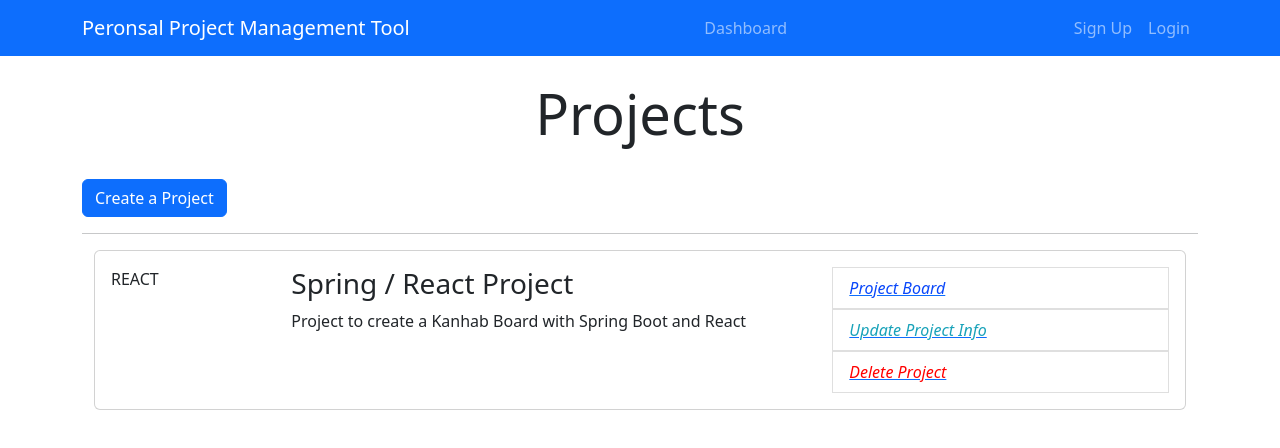
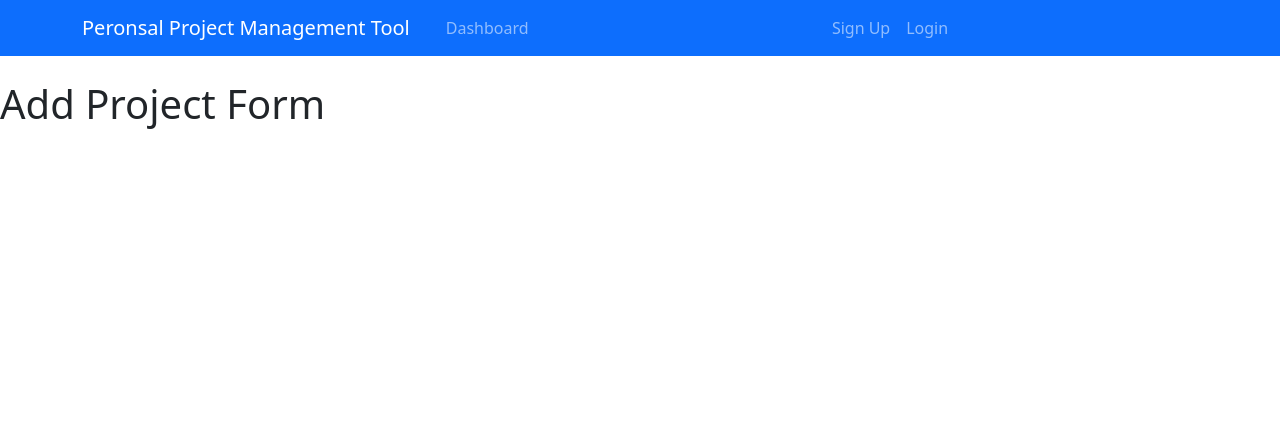
Before and after one commit to ShangchenHsieh/personal-project-management-tool, a React (Create React App) app in the folder ppmtool-react-client/: page /addProject in a window 1280 px wide. Shown: the top 448 px of the page. Built offline with nearby package versions, Linux system fonts and the light colour scheme.

Commit message:
set up dashboard and addProject router

```diff
--- a/ppmtool-react-client/package.json
+++ b/ppmtool-react-client/package.json
@@ -9,6 +9,7 @@
     "bootstrap": "^5.2.2",
     "react": "^18.2.0",
     "react-dom": "^18.2.0",
+    "react-router-dom": "^4.3.1",
     "react-scripts": "^5.0.1",
     "web-vitals": "^2.1.4"
   },
--- a/ppmtool-react-client/src/App.js
+++ b/ppmtool-react-client/src/App.js
@@ -1,13 +1,20 @@
 
 import './App.css';
-import Dashboard from './components/Dashboard';
+import Dashboard from './components/Dashboard'
 import "bootstrap/dist/css/bootstrap.min.css"
+import {BrowserRouter as Router, Route} from "react-router-dom"
+import AddProject from './components/Projects/AddProject';
+import Header from './components/Layout/Header';
 
 function App() {
   return (
-    <div className="App">
-      <Dashboard />
-    </div>
+    <Router>
+      <div className="App">
+        <Header />
+        <Route exact path="/dashboard" component={Dashboard} />
+        <Route exact path="/addProject" component={AddProject} />
+      </div>
+    </Router>
   );
 }
 
--- a/ppmtool-react-client/src/components/Dashboard.js
+++ b/ppmtool-react-client/src/components/Dashboard.js
@@ -1,19 +1,16 @@
 import React, { Component } from 'react'
-import Header from './Layout/Header';
+import CreateProjectButton from './Projects/CreateProjectButton';
 import Projectitem from './Projects/Projectitem';
 class Dashboard extends Component {
   render() {
     return (
         <div className="projects">
-          <Header/>
           <div className="container">
             <div className="row">
               <div className="col-md-12">
                 <h1 className="display-4 text-center">Projects</h1>
                 <br />
-                <a href="ProjectForm.html" className="btn btn-primary">
-                  Create a Project
-                </a>
+                <CreateProjectButton />
                 <br />
                 <hr />
                 <Projectitem />
--- a/ppmtool-react-client/src/components/Layout/Header.js
+++ b/ppmtool-react-client/src/components/Layout/Header.js
@@ -12,8 +12,8 @@
             <button className="navbar-toggler" type="button" data-toggle="collapse" data-target="#mobile-nav">
               <span className="navbar-toggler-icon" />
             </button>
-
-              <ul className="navbar-nav mr-auto" >
+            <div className="container">
+            <ul className="navbar-nav mr-auto" >
                 <li className="nav-item" >
                   <a className="nav-link" href="/dashboard">
                     Dashboard
@@ -21,6 +21,9 @@
                 </li>
               </ul>
 
+
+            </div>
+            <div className="container">
               <ul className="navbar-nav ml-auto">
 
                 <li className="nav-item">
@@ -36,6 +39,9 @@
                 </li>
 
               </ul>
+            </div>
+
+
 
         </div>
       </nav>
--- /dev/null
+++ b/ppmtool-react-client/src/components/Projects/AddProject.js
@@ -0,0 +1,13 @@
+import React, { Component } from 'react'
+
+class AddProject extends Component {
+  render() {
+    return (
+      <div>
+        <h1>Add Project Form</h1>
+      </div>
+    )
+  }
+}
+
+export default AddProject;
--- /dev/null
+++ b/ppmtool-react-client/src/components/Projects/CreateProjectButton.js
@@ -0,0 +1,14 @@
+import React from 'react'
+import {Link} from "react-router-dom"
+
+const CreateProjectButton = () => {
+  return (
+    <React.Fragment>
+        <Link to="/addProject" className="btn btn-primary">
+            Create a Project
+        </Link>
+    </React.Fragment>
+  )
+}
+
+export default CreateProjectButton;
```
Also changed, not shown: 1 other file (tests, documents, lock files or other folders).
